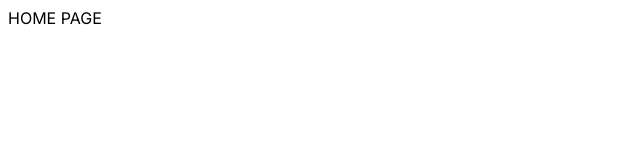
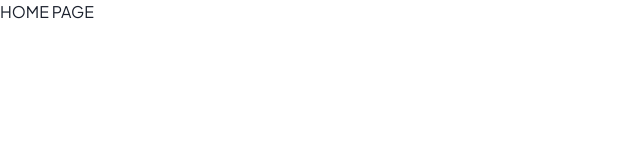
Before and after one commit to akinvest-co/csma-consult, a Next.js app: page / in a window 1280 px wide. Shown: the top 160 px of the page, without its empty margins (0-640 px from the left). Built offline with nearby package versions, Linux system fonts and the light colour scheme.

Commit message:
Updating Header Nav

```diff
--- a/app/layout.tsx
+++ b/app/layout.tsx
@@ -1,7 +1,12 @@
 import type { Metadata } from "next";
-import { Inter } from "next/font/google";
+import { Plus_Jakarta_Sans } from "next/font/google";
+import { Providers } from "./providers";
 
-const inter = Inter({ subsets: ["latin"] });
+const font = Plus_Jakarta_Sans({
+  subsets: ["latin"],
+  weight: ["400"],
+  fallback: ["Helvetica", "Arial", "sans-serif"],
+});
 
 export const metadata: Metadata = {
   title: "CSMA CONSULT",
@@ -15,7 +20,9 @@ export default function RootLayout({
 }) {
   return (
     <html lang="en">
-      <body className={inter.className}>{children}</body>
+      <body className={font.className}>
+        <Providers>{children}</Providers>
+      </body>
     </html>
   );
 }
--- /dev/null
+++ b/app/providers.tsx
@@ -0,0 +1,7 @@
+"use client";
+
+import { ChakraProvider } from "@chakra-ui/react";
+
+export function Providers({ children }: { children: React.ReactNode }) {
+  return <ChakraProvider>{children}</ChakraProvider>;
+}
```
Also changed, not shown: package.json (+9 -4 lines), app/(home)/page.tsx (renamed from app/page.tsx), app/(pages)/bureau-etudes/page.tsx (renamed from app/bureau-etudes/page.tsx), app/(pages)/contact/page.tsx (renamed from app/contact/page.tsx), app/(pages)/news/page.tsx (renamed from app/news/page.tsx), app/(pages)/produits/page.tsx (renamed from app/produits/page.tsx), app/(pages)/support/page.tsx (renamed from app/support/page.tsx), 1 other file (tests, documents, lock files or other folders).
